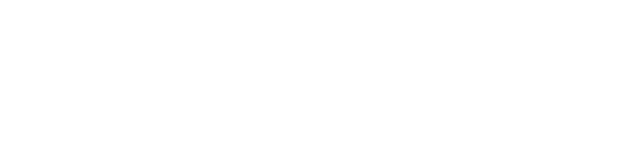
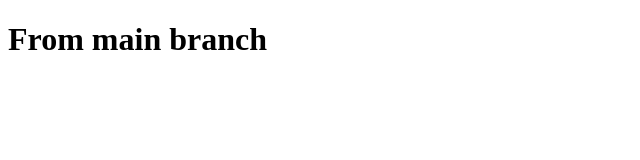
Before and after one commit to siriyala-raju/Git-Demo, a plain HTML site: page index.html in a window 1280 px wide. Shown: the whole page, without its empty margins (0-640 px from the left). Drawn offline with Linux system fonts and the light colour scheme.

Commit message:
<h1>From main branch</h1>

```diff
--- a/index.html
+++ b/index.html
@@ -3,9 +3,11 @@
 <head>
     <title>Red Background Page</title>
     <style>
-        body {
+        body
+        {
             background-color: white;
         }
     </style>
+    <h1>From main branch</h1>
 </head>
 </html>
```
